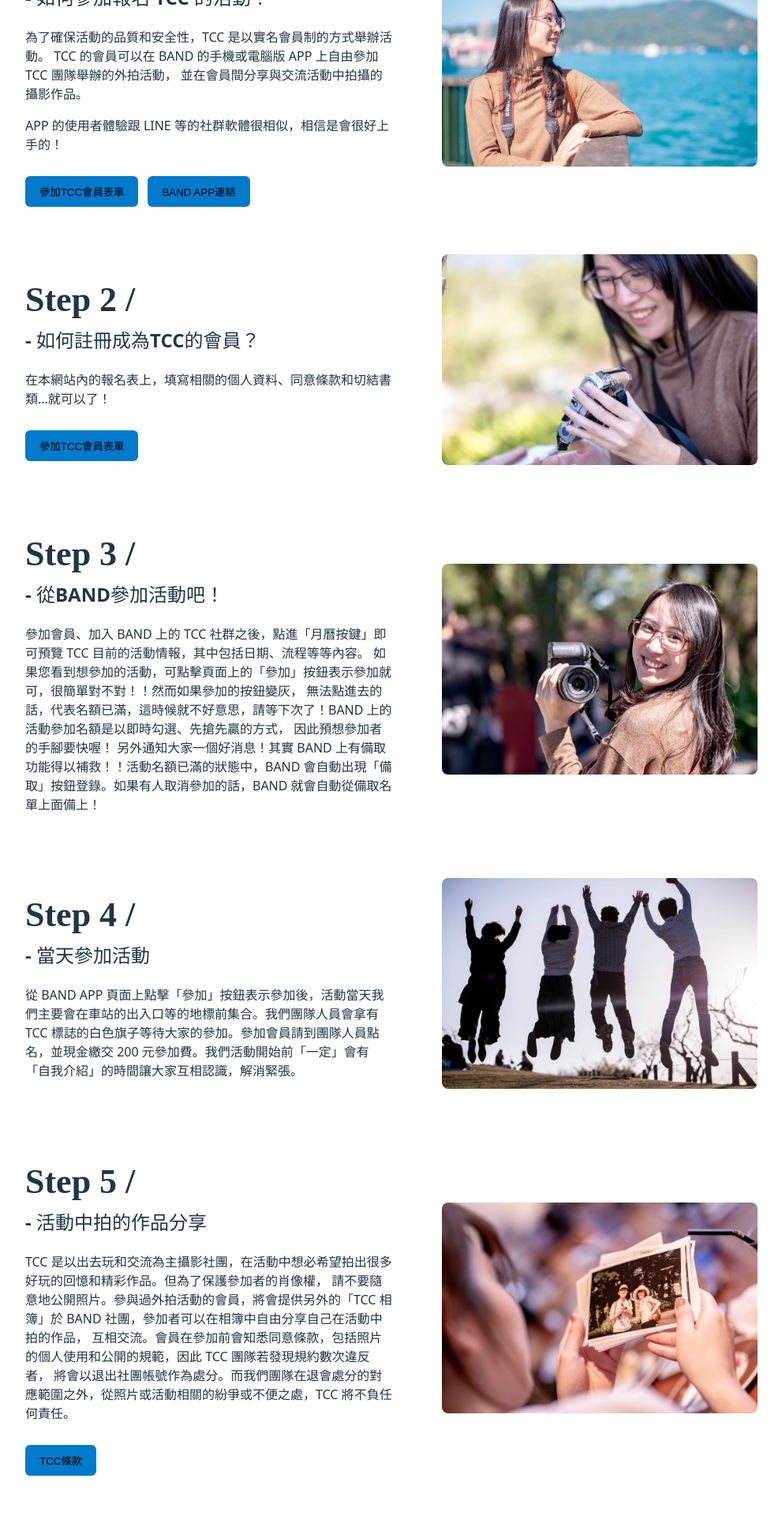
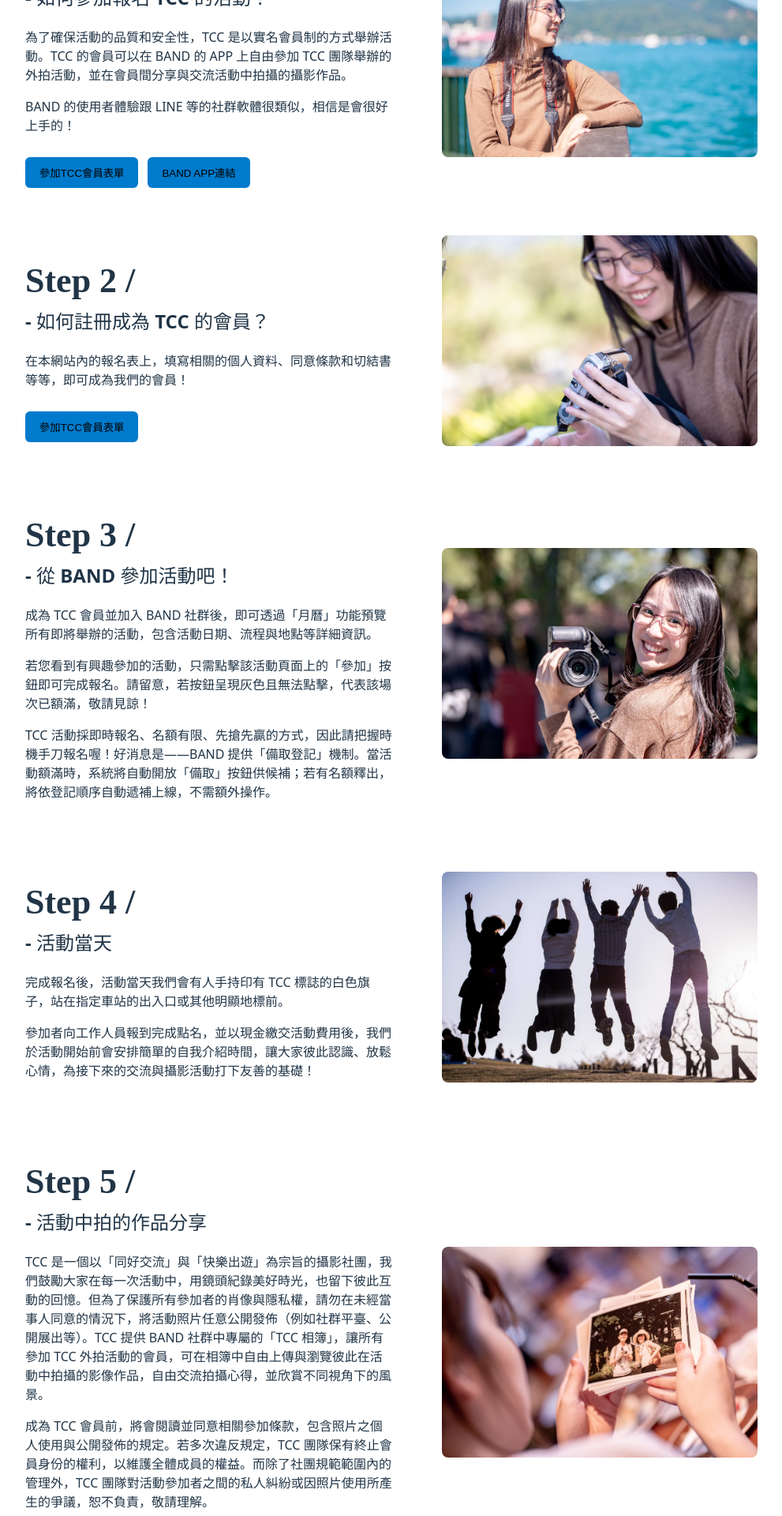
Before and after one commit to quanting56/taipeicameraclub, a Vue app: page /taipeicameraclub/join_us in a window 1280 px wide. Shown: the part 1120-3040 px from the top of the page at 79% size, without its empty margins (128-1119 px from the left). Built offline with nearby package versions, Linux system fonts and the light colour scheme.

Commit message:
fix: 更新內文文字

```diff
--- a/src/components/Footer.vue
+++ b/src/components/Footer.vue
@@ -10,7 +10,7 @@
         </p>
         <p>
           聯絡方式：Instagram私訊<br>
-          資料最後更新時間：<time datetime="2025-07-09T20:02">2025/07/09 20:02</time>
+          資料最後更新時間：<time datetime="2025-07-12T23:13">2025/07/12 23:13</time>
         </p>
         <p>&copy; 2025 Taipei Camera Club. All Rights Reserved</p>
       </div>
--- a/src/data/ManagementTeamMember.json
+++ b/src/data/ManagementTeamMember.json
@@ -28,7 +28,10 @@
     "name": "冠穎",
     "role": "網宣 / 網頁重製",
     "image": "https://static.wixstatic.com/media/475b65_723a57e65ad34b0985fe043580d7a821~mv2.jpg/v1/fill/w_160,h_160,al_c,q_80,usm_0.66_1.00_0.01,enc_avif,quality_auto/tim.jpg",
-    "description": ["穿梭在大街小巷的相機旅行者。目前以數位攝影為主，然而底片攝影也略有涉略，曾任攝影社的暗房幹部與數暗幹部，因此對傳統攝影的沖片、放相也都略有涉略。未來打算將足跡遍佈全台灣，期望能夠用像片記錄下臺灣不同時刻的美好。"],
+    "description": [
+      "我是一名穿梭在大街小巷的相機旅行者，目前主要從事數位攝影。對於底片攝影也曾有涉略，大學時期擔任過攝影社的暗房幹部與數位暗房幹部，因此對傳統攝影的沖片、放相流程略有涉獵。",
+      "未來打算將足跡遍佈全臺灣，期望能夠用照片紀錄下這片土地在不同時刻的光影與情感，將這份溫度透過鏡頭傳遞給每一位觀者。"
+    ],
     "instagram": "https://www.instagram.com/linre90656"
   },
   {
--- a/src/views/JoinUsView.vue
+++ b/src/views/JoinUsView.vue
@@ -87,8 +87,8 @@ const blocks = [
   {
     title: "如何參加報名 TCC 的活動？",
     paragraphs: [
-      "為了確保活動的品質和安全性，TCC 是以實名會員制的方式舉辦活動。 TCC 的會員可以在 BAND 的手機或電腦版 APP 上自由參加 TCC 團隊舉辦的外拍活動， 並在會員間分享與交流活動中拍攝的攝影作品。",
-      "APP 的使用者體驗跟 LINE 等的社群軟體很相似，相信是會很好上手的！"
+      "為了確保活動的品質和安全性，TCC 是以實名會員制的方式舉辦活動。TCC 的會員可以在 BAND 的 APP 上自由參加 TCC 團隊舉辦的外拍活動，並在會員間分享與交流活動中拍攝的攝影作品。",
+      "BAND 的使用者體驗跟 LINE 等的社群軟體很類似，相信是會很好上手的！"
     ],
     buttons: [
       { label: "參加TCC會員表單", link: "https://docs.google.com/forms/d/e/1FAIpQLSdH8OYcQ6nxXlBrX_LzDaw0k9TNCm3F1aHedy4VCOZXtaV_Tg/viewform"},
@@ -98,8 +98,8 @@ const blocks = [
     alt: "如何報名圖"
   },
   {
-    title: "如何註冊成為TCC的會員？",
-    paragraphs: ["在本網站內的報名表上，填寫相關的個人資料、同意條款和切結書類...就可以了！"],
+    title: "如何註冊成為 TCC 的會員？",
+    paragraphs: ["在本網站內的報名表上，填寫相關的個人資料、同意條款和切結書等等，即可成為我們的會員！"],
     buttons: [
       { label: "參加TCC會員表單", link: "https://docs.google.com/forms/d/e/1FAIpQLSdH8OYcQ6nxXlBrX_LzDaw0k9TNCm3F1aHedy4VCOZXtaV_Tg/viewform"}
     ],
@@ -107,20 +107,28 @@ const blocks = [
     alt: "會員註冊圖"
   },
   {
-    title: "從BAND參加活動吧！",
-    paragraphs: ["參加會員、加入 BAND 上的 TCC 社群之後，點進「月曆按鍵」即可預覽 TCC 目前的活動情報，其中包括日期、流程等等內容。 如果您看到想參加的活動，可點擊頁面上的「參加」按鈕表示參加就可，很簡單對不對！！然而如果參加的按鈕變灰， 無法點進去的話，代表名額已滿，這時候就不好意思，請等下次了！BAND 上的活動參加名額是以即時勾選、先搶先贏的方式， 因此預想參加者的手腳要快喔！ 另外通知大家一個好消息！其實 BAND 上有備取功能得以補救！！活動名額已滿的狀態中，BAND 會自動出現「備取」按鈕登錄。如果有人取消參加的話，BAND 就會自動從備取名單上面備上！"],
+    title: "從 BAND 參加活動吧！",
+    paragraphs: [
+      "成為 TCC 會員並加入 BAND 社群後，即可透過「月曆」功能預覽所有即將舉辦的活動，包含活動日期、流程與地點等詳細資訊。",
+      "若您看到有興趣參加的活動，只需點擊該活動頁面上的「參加」按鈕即可完成報名。請留意，若按鈕呈現灰色且無法點擊，代表該場次已額滿，敬請見諒！",
+      "TCC 活動採即時報名、名額有限、先搶先贏的方式，因此請把握時機手刀報名喔！好消息是——BAND 提供「備取登記」機制。當活動額滿時，系統將自動開放「備取」按鈕供候補；若有名額釋出，將依登記順序自動遞補上線，不需額外操作。"
+    ],
     img: joinuspageImg3,
     alt: "BAND操作"
   },
   {
-    title: "當天參加活動",
-    paragraphs: ["從 BAND APP 頁面上點擊「參加」按鈕表示參加後，活動當天我們主要會在車站的出入口等的地標前集合。我們團隊人員會拿有 TCC 標誌的白色旗子等待大家的參加。參加會員請到團隊人員點名，並現金繳交 200 元參加費。我們活動開始前「一定」會有「自我介紹」的時間讓大家互相認識，解消緊張。"],
+    title: "活動當天",
+    paragraphs: ["完成報名後，活動當天我們會有人手持印有 TCC 標誌的白色旗子，站在指定車站的出入口或其他明顯地標前。",
+    "參加者向工作人員報到完成點名，並以現金繳交活動費用後，我們於活動開始前會安排簡單的自我介紹時間，讓大家彼此認識、放鬆心情，為接下來的交流與攝影活動打下友善的基礎！"],
     img: joinuspageImg4,
     alt: "當天活動圖"
   },
   {
     title: "活動中拍的作品分享",
-    paragraphs: ["TCC 是以出去玩和交流為主攝影社團，在活動中想必希望拍出很多好玩的回憶和精彩作品。但為了保護參加者的肖像權， 請不要隨意地公開照片。參與過外拍活動的會員，將會提供另外的「TCC 相簿」於 BAND 社團，參加者可以在相簿中自由分享自己在活動中拍的作品， 互相交流。會員在參加前會知悉同意條款，包括照片的個人使用和公開的規範，因此 TCC 團隊若發現規約數次違反者， 將會以退出社團帳號作為處分。而我們團隊在退會處分的對應範圍之外，從照片或活動相關的紛爭或不便之處，TCC 將不負任何責任。"],
+    paragraphs: [
+      "TCC 是一個以「同好交流」與「快樂出遊」為宗旨的攝影社團，我們鼓勵大家在每一次活動中，用鏡頭紀錄美好時光，也留下彼此互動的回憶。但為了保護所有參加者的肖像與隱私權，請勿在未經當事人同意的情況下，將活動照片任意公開發佈（例如社群平臺、公開展出等）。TCC 提供 BAND 社群中專屬的「TCC 相簿」，讓所有參加 TCC 外拍活動的會員，可在相簿中自由上傳與瀏覽彼此在活動中拍攝的影像作品，自由交流拍攝心得，並欣賞不同視角下的風景。",
+      "成為 TCC 會員前，將會閱讀並同意相關參加條款，包含照片之個人使用與公開發佈的規定。若多次違反規定，TCC 團隊保有終止會員身份的權利，以維護全體成員的權益。而除了社團規範範圍內的管理外，TCC 團隊對活動參加者之間的私人糾紛或因照片使用所產生的爭議，恕不負責，敬請理解。"
+    ],
     buttons: [
       { label: "TCC條款", link: openModal }
     ],
--- a/src/views/SomeQuestionsView.vue
+++ b/src/views/SomeQuestionsView.vue
@@ -77,7 +77,7 @@ const closeModal = () => {
 const blocks = [
   {
     question: "為什麼每次活動要收200元的參加費用？",
-    answers: ["為了提供好玩和安全、安心的攝影外拍活動，我們每次的活動將從每個參加者徵收200元現金作為參加費用。 參加費的資金，一部分屬於參加者的意外保險，另一部分會注入到我們網站經營的費用與其他經營事務等等為主，以維護社團長期的營運和成長。"],
+    answers: ["為了提供好玩和安全、安心的攝影外拍活動，以及維持活動品質與社團營運，我們每次活動將酌收新臺幣 100～300 元不等的參加費用。參加費的運用，一部分用於活動期間的旅遊平安保險，另一部分則會運用至官方網站維護、宣傳設計與社群經營相關支出，以維持社團長期的營運和成長。"],
     buttons: [
       { label: "TCC條款", link: openModal}
     ],
@@ -87,7 +87,7 @@ const blocks = [
     question: "活動是利用什麼樣的保險？",
     answers: [
       {
-        text: "為了確保會員的安全和權益 Taipei Camera Club 的活動將投保富邦產險的「旅遊平安險」 的「國內旅遊計畫一」的產品，其中保障包含：",
+        text: "為保障參加者權益，TCC 為每場外拍活動投保富邦產險「旅遊平安險」 的「國內旅遊計畫一」，其中保障包含：",
         details: [
         "旅平險：身故及失能保障：200 萬",
         "傷害醫療費用保險（最高）：20 萬",
@@ -103,21 +103,21 @@ const blocks = [
     alt: "Q&A圖2"
   },
   {
-    question: "為什麼需要身分證字號和地址等個人情報？",
+    question: "為什麼需要身分證字號和地址等個人資訊？",
     answers: [
-      "我們活動採用實名制，並且保險部分需要身分證字號和地址來進行投保，這部分還請您見諒。",
-      "個資部分，依會員條款僅供 TCC 幹部管理成員使用，非經同意絕不會使用於其他用途。"
+      "我們活動採用實名制，並且保險作業需要身分證字號和地址來進行投保，這部分還請見諒。",
+      "所有個資僅供 TCC 幹部作保險與活動作業使用，非經同意絕不會使用於其他用途，請安心填寫。"
     ],
     alt: "Q&A圖3"
   },
   {
-    question: "我沒有跳過舞，真的可以加國標社嗎？（沒有玩過攝影可以加入嗎？）",
-    answers: ["非常歡迎喔！沒吃過金針菇也看過金針菇走路吧，對於第一次接觸攝影或是想更了解這一塊區域的人， 我們都很樂於分享自己的經驗給你們喔！"],
+    question: "完全沒有攝影經驗也可以加入嗎？沒有相機有關係嗎？",
+    answers: ["非常歡迎喔！沒有相機也沒問題！對於第一次接觸攝影或是想更了解攝影領域的人，只要你懷抱足夠熱情，我們都很樂於分享自己的經驗給你喔！"],
     alt: "Q&A圖4"
   },
   {
     question: "參加報名的流程？",
-    answers: ["請先在網站上填寫資料，並填寫相關同意書，完成後我們將邀請您參加 BAND 的 APP，詳細請參考以下網頁。"],
+    answers: ["請先在網站上填寫資料，並填寫相關同意書，完成後我們將邀請您加入 BAND APP 的社群，所有活動預約、通知與照片分享皆透過 BAND 完成，詳細請參考以下網頁。"],
     buttons: [
       { label: "參加TCC會員表單", link: "https://docs.google.com/forms/d/e/1FAIpQLSdH8OYcQ6nxXlBrX_LzDaw0k9TNCm3F1aHedy4VCOZXtaV_Tg/viewform"},
       { label: "BAND APP連結", link: "https://www.band.us/home"}
```
Also changed, not shown: src/views/AboutView.vue (+12 -9 lines).
